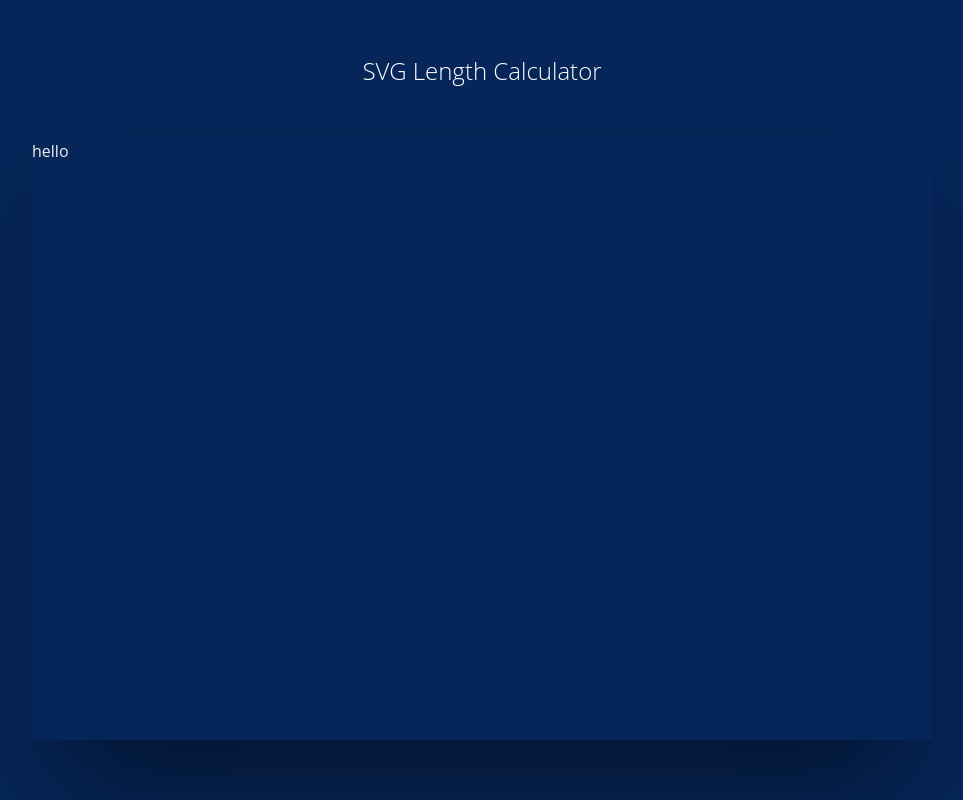
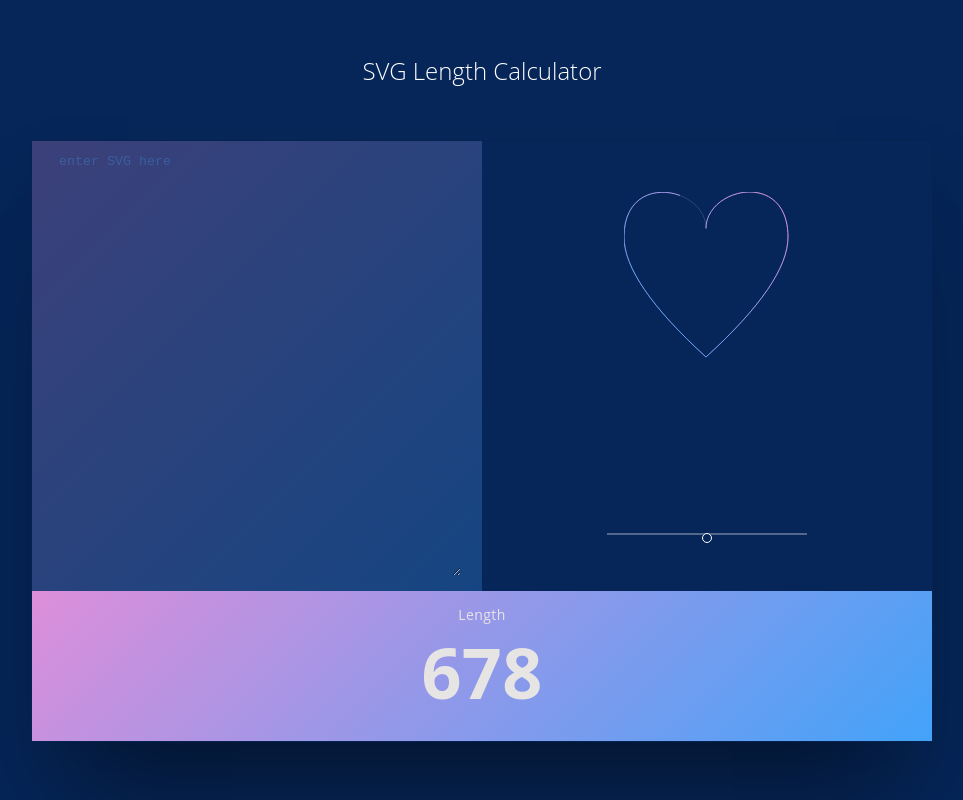
Before and after one commit to jamal7x7/daily-react-0016-svg-length-calculator-app, a React app: page / in a window 1280 px wide. Shown: the whole page, without its empty margins (158-1121 px from the left). Built offline with nearby package versions, Linux system fonts and the light colour scheme.

Commit message:
css styling

```diff
--- a/src/components/App.js
+++ b/src/components/App.js
@@ -7,12 +7,58 @@ const Header = () => (
   </header>
 )
 
+const SVGInput = () => (
+  <div className='svg-input'>
+    <div className='svg-input-wrap'>
+
+      <textarea
+        className='svg-input-txt'
+        rows='28'
+        placeholder='enter SVG here'
+         />
+
+    </div>
+  </div>
+)
+const SVGDraw = () => (
+  <div className='svg-draw'>
+
+    <svg width='166' height='167' viewBox='0 0 166 167' xmlns='http://www.w3.org/2000/svg'>
+      <defs>
+        <linearGradient x1='100%' y1='0%' x2='0%' y2='100%' id='linearGradient-1'>
+          <stop stopColor='#DD8EDA' offset='0%' />
+          <stop stopColor='#42A3F9' offset='100%' />
+        </linearGradient>
+      </defs>
+
+      <path fill='none' d='M82,165.035021 C136.666667,115.226587 164,75.2265873 164,45.035021 C164,-22.4669922 82,-4.48148277 82,36.411952 C82,-4.83233805 0,-21.4541065 0,45.035021 C2.18112565e-15,75.2265873 27.3333333,115.226587 82,165.035021 Z'
+        id='heart-bg' stroke='#FFF' opacity='0.15' />
+      <path fill='none' d='M55.9092218,3.42928539 C31.902164,-5.5743908 0,3.56313561 0,45.035021 C0,75.2265873 27.3333333,115.226587 82,165.035021 C136.666667,115.226587 164,75.2265873 164,45.035021 C164,-22.4669922 82,-4.48148277 82,36.411952'
+        id='heart-dr' stroke='url(#linearGradient-1)' />
+
+    </svg>
+
+    <input type='range' min='0' max='100' />
+
+  </div>
+)
+const SVGLength = () => (
+  <div className='svg-length'>
+
+    <p> Length </p>
+    <div className='svg-length-txt' > 678 </div>
+
+  </div>
+)
+
 class SVGLengthCalculator extends Component {
   render () {
     return (
       <div className='cal'>
 
-       hello
+        <SVGInput />
+        <SVGDraw />
+        <SVGLength />
 
       </div>
     )
--- a/src/styles/App.sass
+++ b/src/styles/App.sass
@@ -20,7 +20,7 @@ $xs: 11px
 
 $tt: 0.25s
 
-$main-font: 'Gotham', 'open sans', 'Lato', 'Gill Sans', 'Gill Sans MT', Calibri, 'Trebuchet MS', sans-serif
+$main-font: 'Montserrat-Regular', 'Gotham', 'open sans', 'Lato', 'Gill Sans', 'Gill Sans MT', Calibri, 'Trebuchet MS', sans-serif
 
 body
   background: $bgm
@@ -45,10 +45,93 @@ body
   width: 900px
   height: 600px
   margin: 0 auto
+  border: 1px solid rgba($bgd, 0.3)
   background-color: $bgm
   ::selection
-      opacity: 0
+      // opacity: 0
+      background: $bgm
   box-shadow: 0 90px 100px -50px rgba(black, 0.4) , 0 50px 70px 10px rgba(black, 0.1)
   display: grid
-  grid-template-columns: auto
-  grid-template-rows: 160px 1fr
+  grid-template-columns: 450px 450px
+  grid-template-rows: 450px 150px
+  grid-template-areas: ' svg-input svg-draw ' ' svg-length svg-length '
+
+  .svg-input
+    grid-area: svg-input
+    background-image: linear-gradient(-225deg, rgba($pink, 0.25) 0%, rgba($blue, 0.25) 100%)
+    display: flex
+    justify-content: center
+    align-items: center
+    div
+      width: 400px
+
+
+    .svg-input-txt
+      background: none
+      border: none
+      outline: none
+      width: 100%
+      height: 100%
+      color: rgba(white, 0.6)
+      &::placeholder
+        color: rgba($blue, 0.3)
+
+
+
+
+
+    // .cursor
+    // background: #D8D8D8
+
+  .svg-draw
+    grid-area: svg-draw
+    display: flex
+    flex-direction: column
+    justify-content: center
+    align-items: center
+    input[type='range']
+      appearance: none
+      display: block
+      padding: 0px
+      margin-top: 170px
+      width: 200px
+      height: 10px
+      background: none
+      outline: none
+
+
+      &::-webkit-slider-runnable-track
+        background: rgba(white, 0.3)
+        height: 2px
+
+
+      &::-webkit-slider-thumb
+
+        appearance: none
+        width: 10px
+        height: 10px
+
+        border-radius: 100px
+        background: $bgm
+        border:  1px solid rgba(white, 1)
+        cursor: pointer
+        transition: background .15s ease-in-out
+
+
+
+  .svg-length
+    grid-area: svg-length
+    text-align: center
+    background-image: linear-gradient(-225deg, rgba($pink, 1) 0%, rgba($blue, 1) 100%)
+
+    p
+      font-size: 14px
+      color: #E7E4E4
+      letter-spacing: 0.45px
+      margin-bottom: 0
+
+    .svg-length-txt
+      font-size: 70px
+      font-weight: bolder
+      color: #E7E4E4
+      letter-spacing: 0.45px
```
Also changed, not shown: src/styles/App.css, 1 other file.
